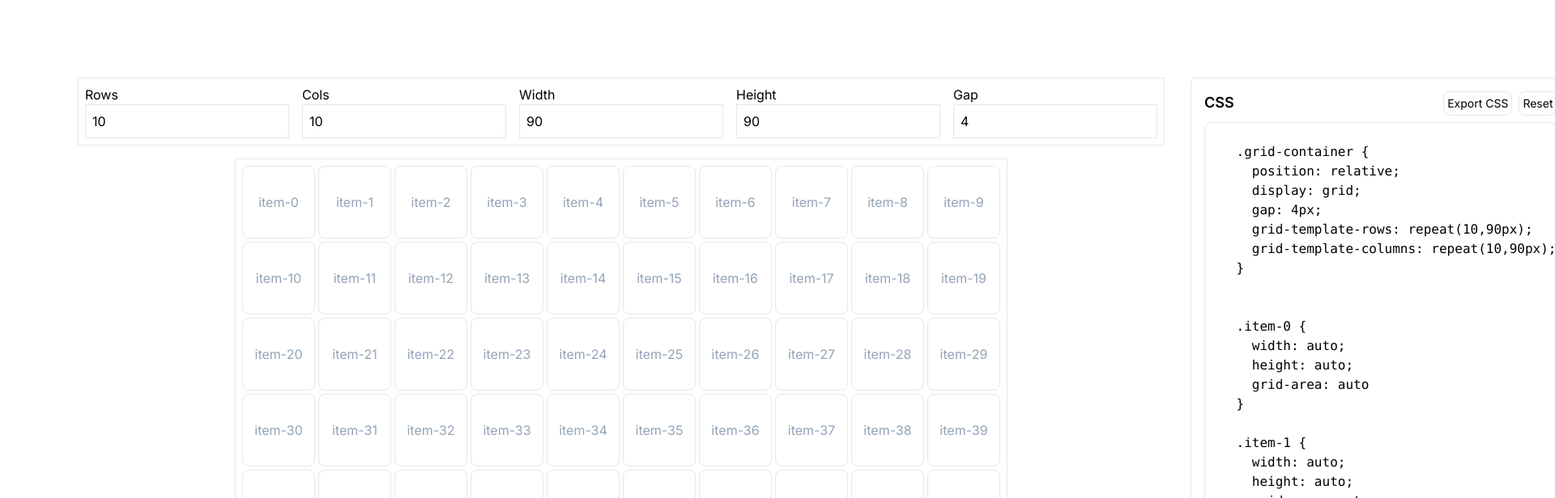
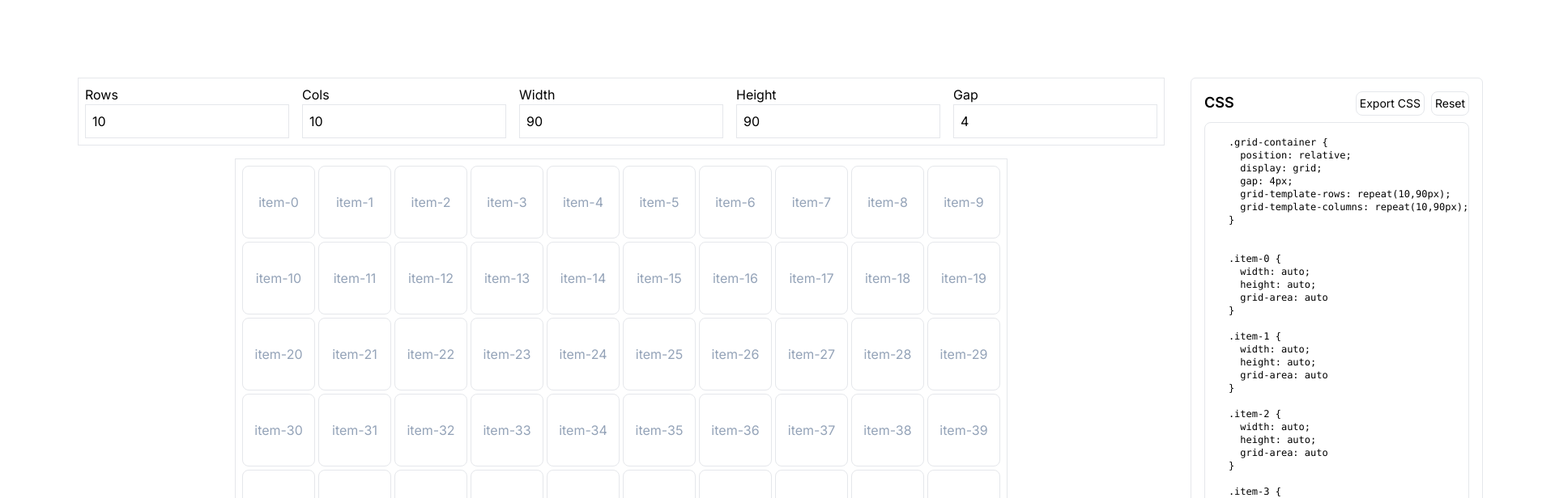
Before and after one commit to leye195/grid-generator, a Next.js app: page / in a window 1280 px wide. Shown: the top 616 px of the page at 81% size, 1920 px wide, since content can reach past the window. Built offline with nearby package versions, Linux system fonts and the light colour scheme.

Commit message:
style: adjust fontSize on css area

```diff
--- a/src/components/GridBox.tsx
+++ b/src/components/GridBox.tsx
@@ -308,7 +308,7 @@ const GridBox = () => {
                   </button>
                 </div>
               </div>
-              <div className=" h-full border rounded-lg max-h-[70vh] overflow-auto">
+              <div className="h-full border rounded-lg max-w-[400px] max-h-[70vh] text-xs overflow-auto">
                 <pre>{css}</pre>
               </div>
             </div>
```
